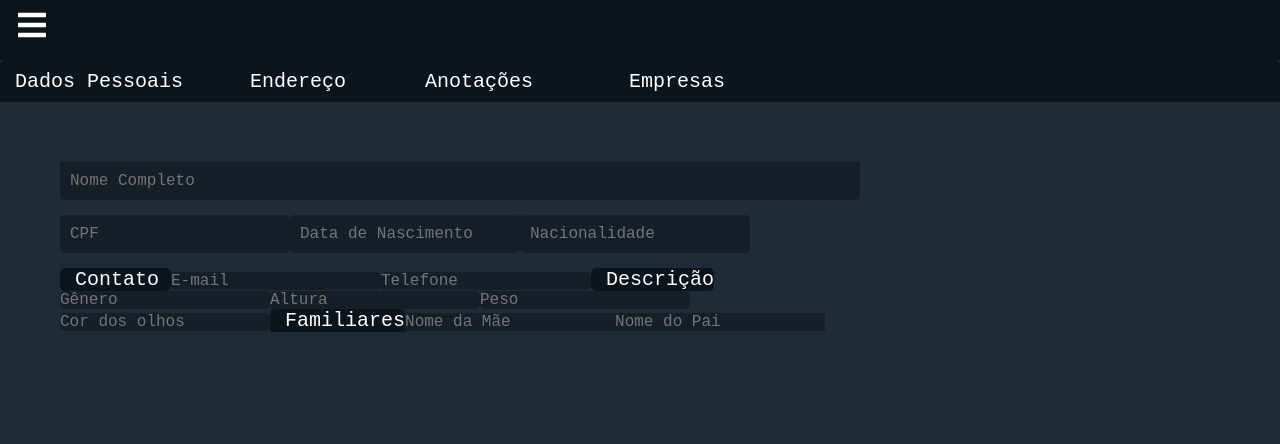
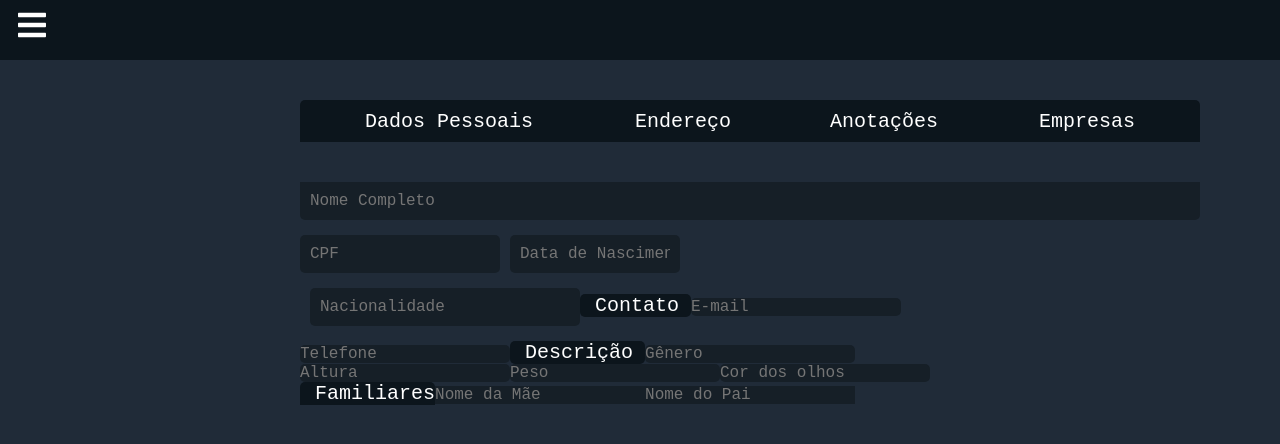
Before and after one commit to Igor-Cavalera/whoAreYou, a React (Create React App) app: page /Forms in a window 1280 px wide. Shown: the top 444 px of the page. Built offline with nearby package versions, Linux system fonts and the light colour scheme.

Commit message:
ajustando-css-formulario

```diff
--- a/src/components/pages/Fomulario.js
+++ b/src/components/pages/Fomulario.js
@@ -1,4 +1,3 @@
-import { useState } from 'react';
 import Tabs from './tab/Tabs';
 
 function Formulario() {
--- a/src/components/pages/tab/Tabs.js
+++ b/src/components/pages/tab/Tabs.js
@@ -15,7 +15,7 @@ import AreaTexto from '../../form/AreaTexto';
 import BotaoSalvar from '../../form/BotaoSalvar';
 
 
-function Tabs() {
+function Tabs () {
     const [index, setIndex] = useState(0);
     const [formValues, setFormValues] = useState({});
 
--- a/src/index.css
+++ b/src/index.css
@@ -10,14 +10,14 @@ h1 {
 }
 
 form {
-  max-width: 900px;
+  width: 900px;
   font-family: 'Courier New', Courier, monospace;
 }
 
 .tabContent {
   max-width: 900px;
-  margin: 0 auto;
-  padding: 60px;
+  margin-left: 250px;
+  margin-top: 40px;
   font-family: 'Courier New', Courier, monospace;
 }
 
@@ -49,7 +49,15 @@ label {
 
 /* ------------------- ABAS --------------- */
 
+.aba {
+  width: 900px;
+  margin-left: 50px;
+}
+
 .abas {
+  width: 100%;
+  margin-left: 250px;
+  margin-top: 40px;
   height: 42px;
   background: #0c151c;
   border-radius: 5px 5px 0 0;
@@ -59,7 +67,7 @@ label {
   all: unset;
   width: 200px;
   border-radius: 5px 0 0 0;
-  padding: 10px 0 10px 15px;
+  padding: 10px 20px 10px 65px;
   color: #ffffff;
   font-size: 20px;
 }
@@ -67,7 +75,7 @@ label {
 .aba-endereco {
   all: unset;
   width: 130px;
-  padding: 10px 0 10px 35px;
+  padding: 10px 20px 10px 50px;
   color: #ffffff;
   font-size: 20px;
 }
@@ -83,7 +91,7 @@ label {
 .aba-empresas {
   all: unset;
   width: 150px;
-  padding: 10px 0 10px 54px;
+  padding: 10px 10px 10px 59px;
   color: #ffffff;
   font-size: 20px;
 }
@@ -115,9 +123,9 @@ label {
 .name {
   all: unset;
   padding: 10px;
+  width: 880px;;
   border-radius: 0 0 5px 5px;
   background: #161f27;
-  width: 100%;
   margin: 0 0 15px 0;
   color: #ffffff;
 }
@@ -136,24 +144,26 @@ label {
   padding: 10px;
   border-radius: 5px;
   background: #161f27;
-  margin: 0 0 15px 0;
+  margin: 0 0 15px 10px;
   color: #ffffff;
 }
 
 .cpf {
-
+  width: 180px;
 }
 
 .nascimento {
-
+ width: 150px;
+ margin-left: 10px;
 }
 
 .nacionalidade {
-
+  width: 250px;
 }
 
 .anotacoes, .descricao, .familiares, .contato {
   font-size: 20px;
+  width: 880px;
   margin-bottom: 0px;
   padding-left: 15px;
   border-radius: 5px 5px 0 0;
@@ -161,6 +171,7 @@ label {
 }
 
 .contato {
+  width: 880px;
   border-radius: 5px;
   background-color: #0c151c;
 }
```
Also changed, not shown: src/App.css (line endings or trailing spaces).
